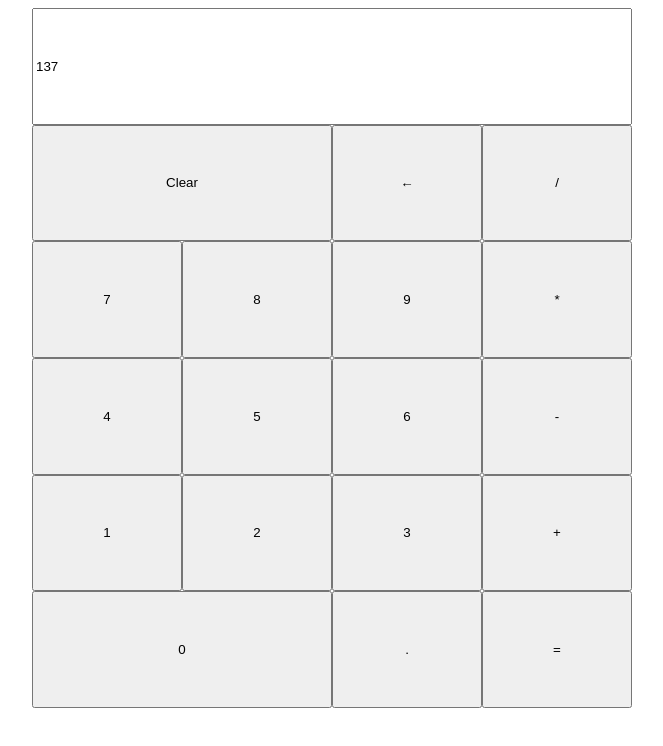
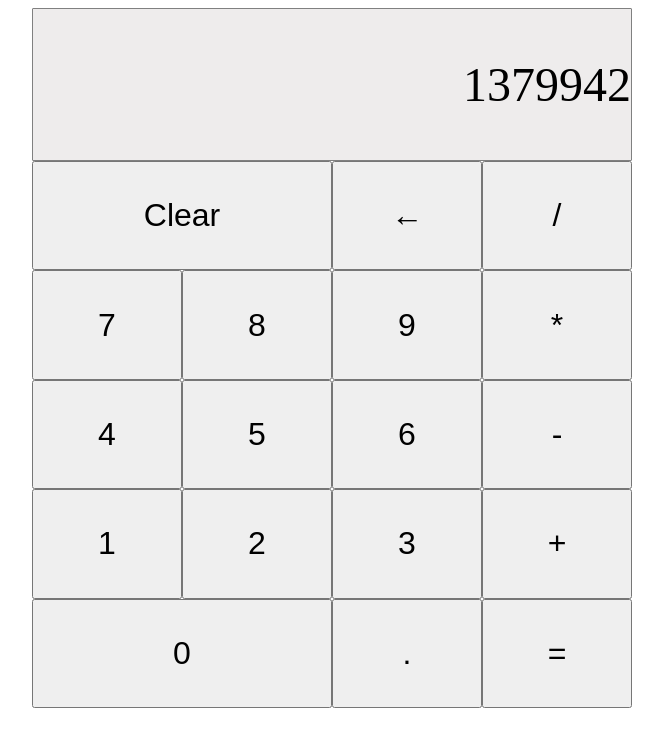
Before and after one commit to sedvik/calculator, a plain HTML site: page index.html in a window 1280 px wide. Shown: the whole page, without its empty margins (308-971 px from the left). Drawn offline with Linux system fonts and the light colour scheme.

Commit message:
Improve ui readability

```diff
--- a/calculator.js
+++ b/calculator.js
@@ -17,7 +17,7 @@ function divide(a, b) {
 
 // operate function - takes an operator and 2 numbers and calls the corresponding basic arithmetic operation on the 2 numbers
 function operate(operator, a, b) {
-    let operation; // Stores the appropriate arithmetic operations
+    let operation;
     switch(operator) {
         case '+':
             operation = add;
--- a/index.html
+++ b/index.html
@@ -11,7 +11,9 @@
 <body>
     <div id="calc-container">
         <!-- Misc unique buttons-->
-        <input id="display" type="text" value="137">
+        <div id="display">
+            <p>1379942</p>
+        </div>
         <button id="clear">Clear</button>
         <button id="undo">&larr;</button>
         <button id="equal">=</button>
--- a/style.css
+++ b/style.css
@@ -1,3 +1,7 @@
+html {
+    font-size: 16px;
+}
+
 #calc-container {
     width: 600px;
     height: 700px;
@@ -15,6 +19,16 @@
 
 #display {
     grid-area: display;
+    display: flex;
+    justify-content: flex-end;
+    align-items: center;
+    background-color: rgb(238, 236, 236);
+    border: 1px solid grey;
+    border-radius: 1px;
+}
+
+#display > p {
+    font-size: 3rem;
 }
 
 #clear {
@@ -23,6 +37,10 @@
 
 #undo {
     grid-area: undo;
+}
+
+button {
+    font-size: 2rem;
 }
 
 button[value="/"] {
```
